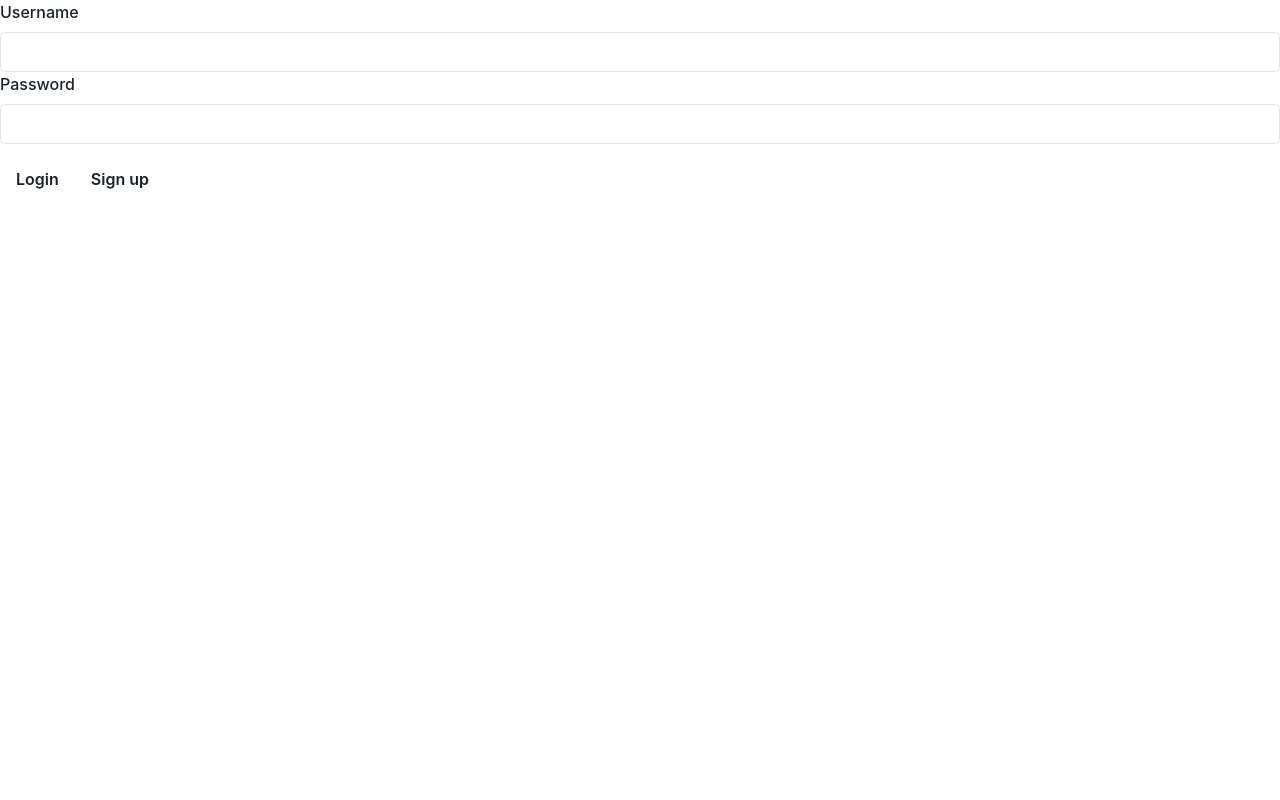
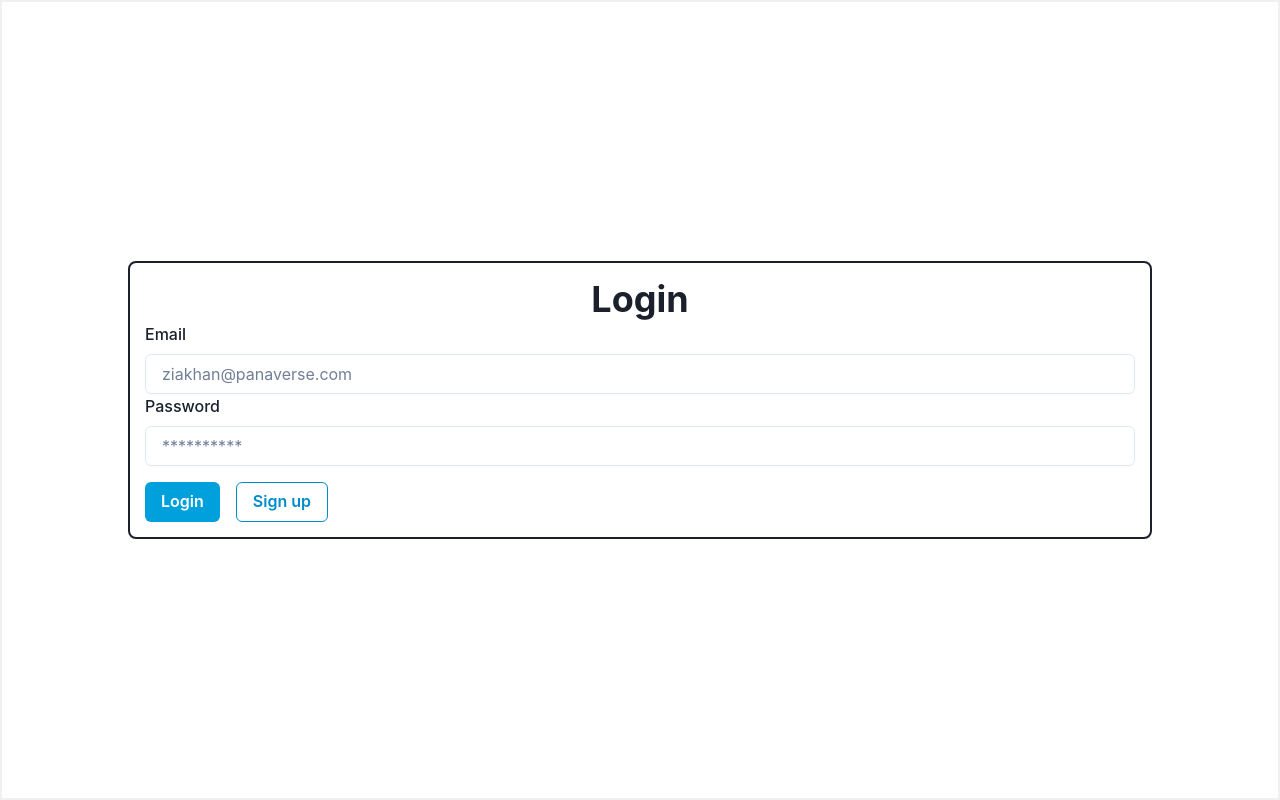
Before and after one commit to AbuHurairah127/NextJs-assigns, a Next.js app in the folder todo-app/: page /auth/login in a window 1280 px wide. Built offline with nearby package versions, Linux system fonts and the light colour scheme.

Commit message:
some work done

```diff
--- a/todo-app/src/pages/api/tasks/model/taskModel.ts
+++ b/todo-app/src/pages/api/tasks/model/taskModel.ts
@@ -9,8 +9,7 @@ const taskSchema = new Schema(
   },
   { timestamps: true }
 );
+const Task = mongoose.models.Task || mongoose.model("Task", taskSchema);
 
-// const UserModel = mongoose.models.User || mongoose.model("User", userSchema);
-// export default UserModel;
-const Task = mongoose.models.Task || mongoose.model("Task", taskSchema);
+Task.watch().on("change", (data) => console.log(data));
 export default Task;
--- a/todo-app/src/pages/api/tasks/read-all-task.ts
+++ b/todo-app/src/pages/api/tasks/read-all-task.ts
@@ -5,7 +5,6 @@ import Task from "./model/taskModel";
 const readAllTasks = async (req: NextApiRequest, res: NextApiResponse) => {
   try {
     connectToMongoDB();
-    console.log(req.query.userId);
     const tasks = await Task.find({ createdBy: req.query.userId });
     res.status(200).json(tasks);
   } catch (error) {
--- a/todo-app/src/pages/auth/login.tsx
+++ b/todo-app/src/pages/auth/login.tsx
@@ -1,36 +1,89 @@
 import React, { useState } from "react";
-import { FormControl, FormLabel, Input, Button } from "@chakra-ui/react";
+import {
+  FormControl,
+  FormLabel,
+  Input,
+  Button,
+  Flex,
+  Box,
+  Heading,
+  Alert,
+} from "@chakra-ui/react";
 import { useRouter } from "next/router";
 import Link from "next/link";
-import axios from "axios";
+import axios, { AxiosError } from "axios";
 
 const Login: React.FC = () => {
   const router = useRouter();
-  const [email, setEmail] = useState("");
-  const [password, setPassword] = useState("");
+  const [loginData, setLoginData] = useState({
+    email: "",
+    password: "",
+  });
+  const [loading, setLoading] = useState<boolean>(false);
   const handleSubmit = async (e: React.FormEvent) => {
     e.preventDefault();
+    setLoginData({
+      ...loginData,
+      [(e.target as HTMLInputElement).name]: (e.target as HTMLInputElement)
+        .value,
+    });
     try {
+      setLoading(true);
       const response = await axios.get("/api/auth/login", {
-        params: { email: email, password: password },
+        params: { email: loginData.email, password: loginData.password },
       });
       if (response.status === 200) {
-        router.push("/");
+        return router.push("/");
       }
-    } catch (error) {
-      console.error(error);
+      alert(response.data);
+    } catch (error: any) {
+      alert(error.response.data);
+    } finally {
+      setLoading(false);
     }
   };
-
+  const onChangeHandler = (e: React.FormEvent<HTMLInputElement>) => {
+    if (!e.target) return;
+    setLoginData({
+      ...loginData,
+      [(e.target as HTMLInputElement).name]: (e.target as HTMLInputElement)
+        .value,
+    });
+  };
   return (
+    <Box
+      height={"100vh"}
+      width="100vw"
+      display={"flex"}
+      justifyContent="center"
+      alignItems={"center"}
+      border="2px"
+      borderStyle={"solid"}
+      borderColor="blackAlpha.100"
+    >
+      <Flex
+        style={{
+          width: "80vw",
+          background: "white",
+          border: "2px",
+          borderStyle: "solid",
+          borderColor: "blackAlpha.100",
+          padding: 15,
+          borderRadius: 8,
+          flexDirection: "column",
+        }}
+      >
+        <Heading textAlign={"center"}>Login</Heading>
         <form onSubmit={handleSubmit}>
           <FormControl>
-        <FormLabel htmlFor="email">Username</FormLabel>
+            <FormLabel htmlFor="email">Email</FormLabel>
             <Input
               id="email"
               type="text"
-          value={email}
-          onChange={(e) => setEmail(e.target.value)}
+              name="email"
+              value={loginData.email}
+              onChange={onChangeHandler}
+              placeholder="ziakhan@panaverse.com"
             />
           </FormControl>
           <FormControl>
@@ -38,17 +91,32 @@ const Login: React.FC = () => {
             <Input
               id="password"
               type="password"
-          value={password}
-          onChange={(e) => setPassword(e.target.value)}
+              name="password"
+              value={loginData.password}
+              onChange={onChangeHandler}
+              placeholder="**********"
             />
           </FormControl>
-      <Button type="submit" variant="teal" mt={4}>
-        Login
+          <Button
+            disabled={!loading}
+            type="submit"
+            colorScheme={"linkedin"}
+            mt={4}
+          >
+            {loading ? "Loading..." : "Login"}
           </Button>
-      <Button type="button" variant="teal" mt={4}>
+          <Button
+            type="button"
+            colorScheme={"linkedin"}
+            variant="outline"
+            mt={4}
+            ml={4}
+          >
             <Link href={"/auth/signup"}>Sign up</Link>
           </Button>
         </form>
+      </Flex>
+    </Box>
   );
 };
 
```
Also changed, not shown: todo-app/src/components/navbar/navbar.tsx (added, +52 -0 lines), todo-app/src/pages/auth/signup.tsx (+52 -11 lines), todo-app/src/pages/index.tsx (+56 -24 lines). Lines whose indentation alone changed are shown as unchanged.
